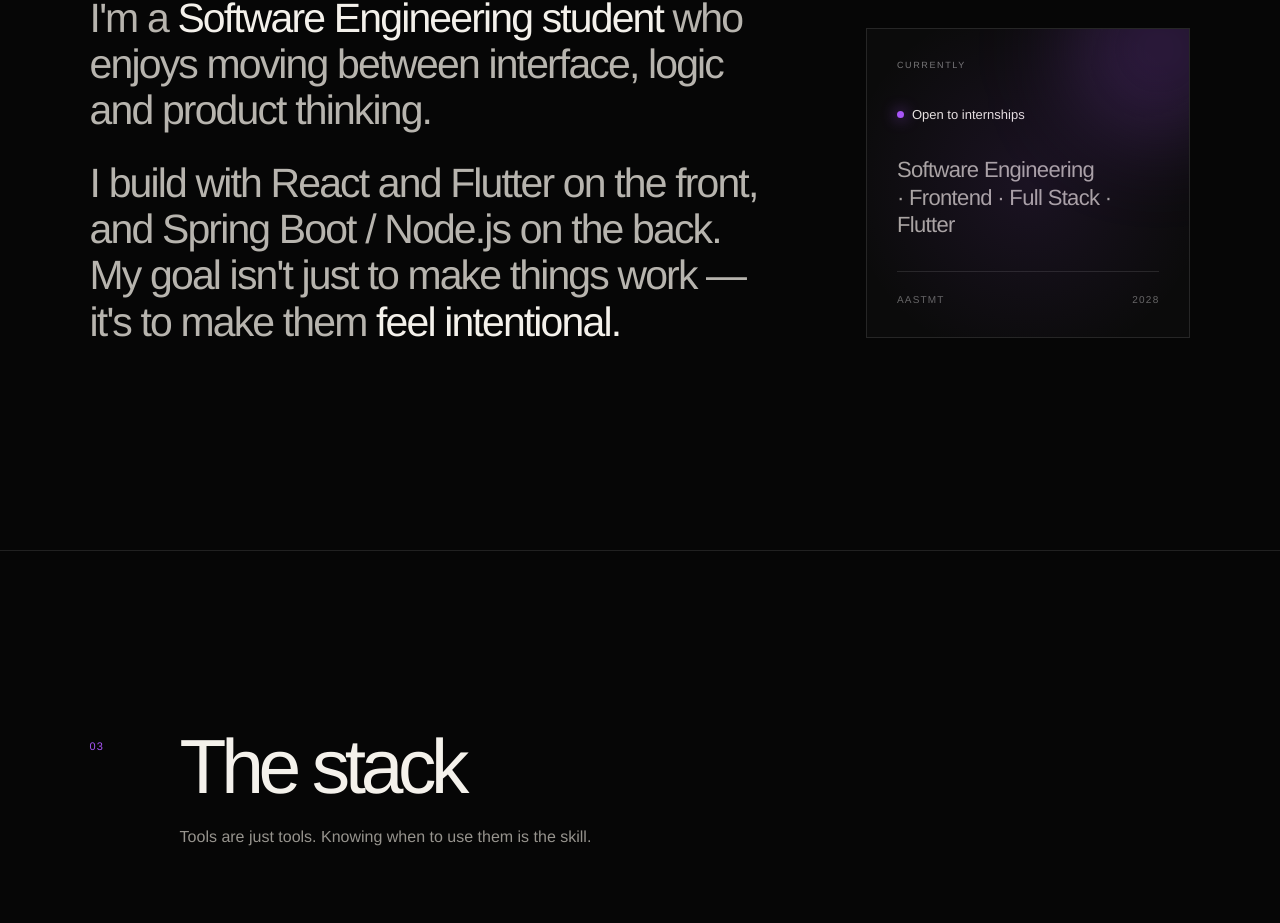
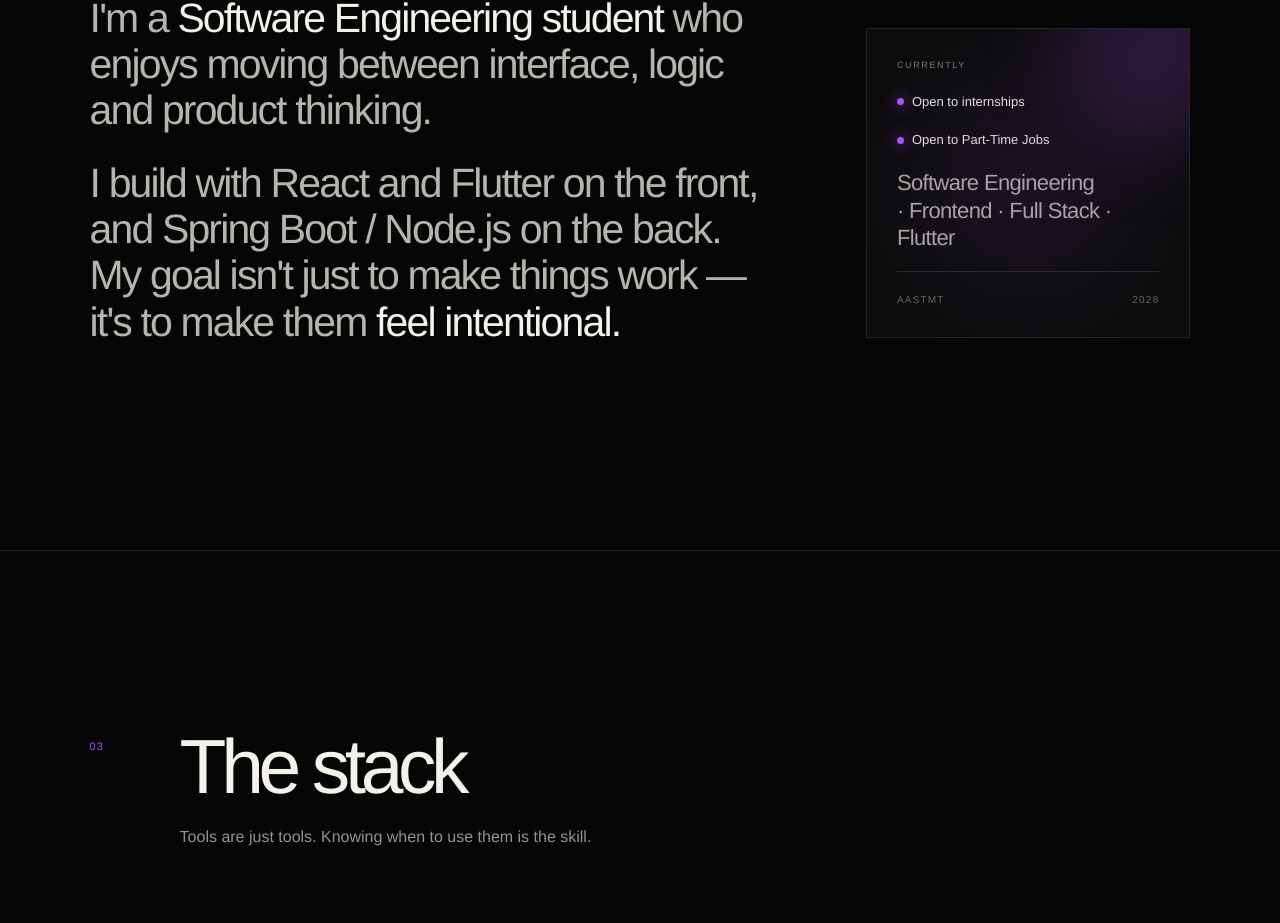
Before and after one commit to mahmoudsharks09/mahmoud-sharkawy-portfolio, a React (Vite) app: page / in a window 1280 px wide. Shown: the part 1179-2102 px from the top of the page. Built offline with nearby package versions, Linux system fonts and the light colour scheme; a web font is replaced by a local one.

Commit message:
Update portfolio changes

```diff
--- a/src/App.tsx
+++ b/src/App.tsx
@@ -236,6 +236,7 @@ function About() {
           <div className="card-glow" />
           <div className="card-label">CURRENTLY</div>
           <div className="status"><span /> Open to internships</div>
+          <div className="status"><span /> Open to Part-Time Jobs</div>
           <p>Software Engineering<br />· Frontend · Full Stack · Flutter</p>
           <div className="card-footer"><span>AASTMT</span><span>2028</span></div>
         </TiltCard>
```
